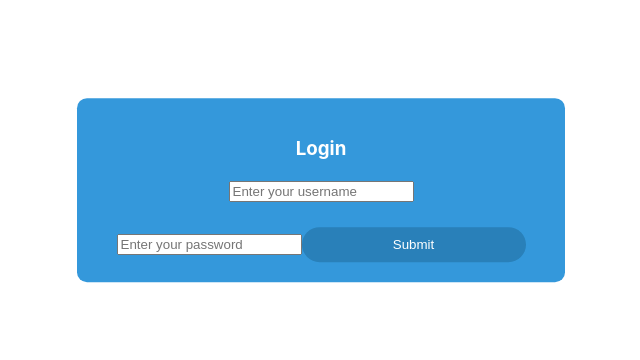
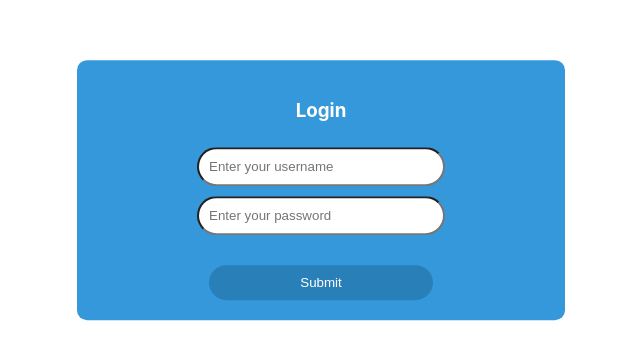
Before and after one commit to parshwasalot/allotment-system, a React (Create React App) app in the folder frontend/: page / in a window 1280 px wide. Shown: the part 210-570 px from the top of the page, without its empty margins (319-959 px from the left). Built offline with nearby package versions, Linux system fonts and the light colour scheme.

Commit message:
Update Login.jsx

```diff
--- a/frontend/src/components/jsx/Login.jsx
+++ b/frontend/src/components/jsx/Login.jsx
@@ -76,7 +76,7 @@ function Login() {
             <form onSubmit={submitValue}>
                 <label>
                     <input
-                    id='login-inp'
+                    class='login-inp'
                         type="text"
                         value={username}
                         onChange={e => setUsername(e.target.value)}
@@ -86,7 +86,7 @@ function Login() {
                 </label><br />
                 <label>
                     <input
-                    id='login-inp'
+                    class='login-inp'
                         type="password"
                         value={password}
                         onChange={e => setPassword(e.target.value)}
```
